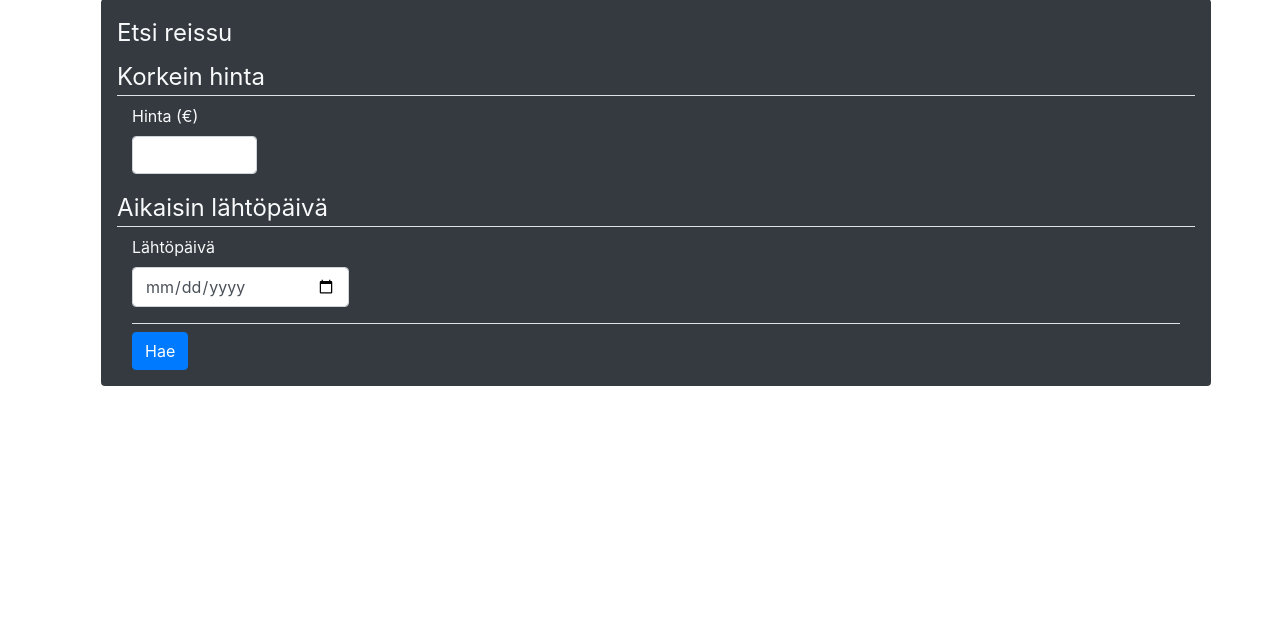
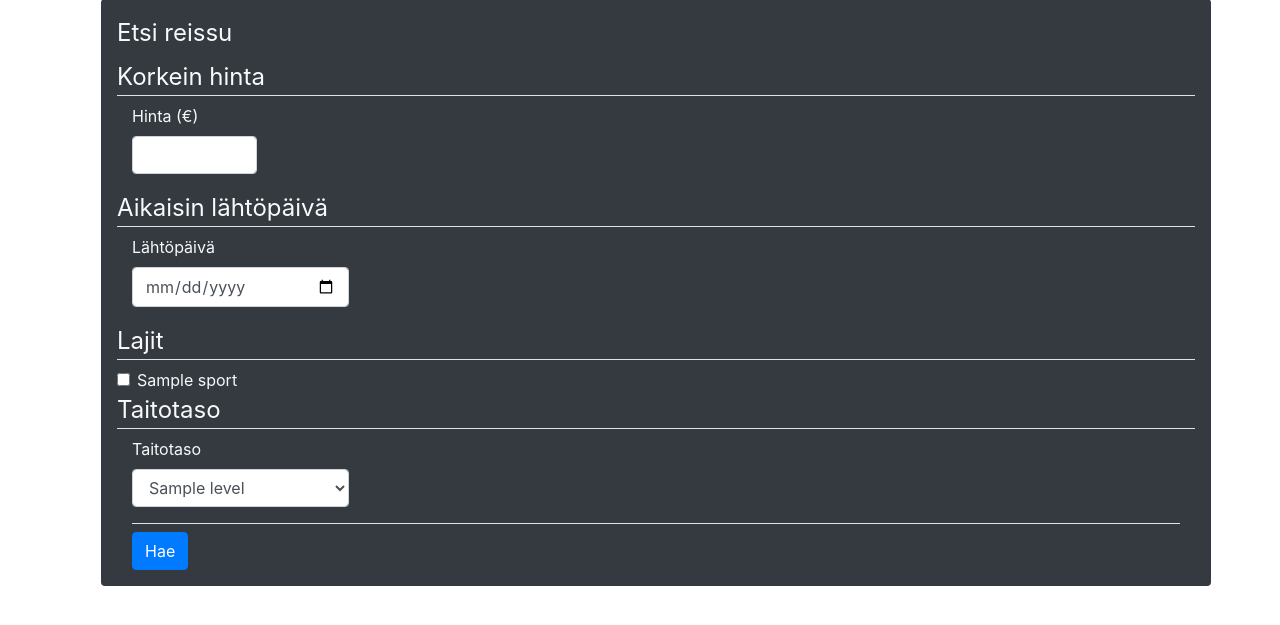
Before and after one commit to kafenoir/sporttireissu, a Flask app: page /trips/search in a window 1280 px wide. Shown: the part 81-706 px from the top of the page. Run offline with Flask 2, Linux system fonts and the light colour scheme; a user stored in the database is signed in; tables that the repository leaves empty hold one stand-in row (values such as "Sample post"); some libraries are stand-ins or nearby versions.

Commit message:
improved search with filtersfor sports and user skill level

```diff
--- a/application/templates/trips/search.html
+++ b/application/templates/trips/search.html
@@ -1,5 +1,5 @@
 {% extends "layout.html" %}
-{% from "macros.html" import render_field %}
+{% from "macros.html" import render_field, render_checkboxfield with context %}
 
 {% block body %}
 <div class="container bg-dark text-light m-3 p-3 rounded" role="main">
@@ -20,10 +20,22 @@
                             {{ render_field(form.start_date) }}
                         </div>
                     </div>
+                    <legend class="border-bottom mb-2">Lajit</legend>
+                    <div class="row">
+                        <div class="col">
+                            {{ render_checkboxfield(form.sports) }}
+                        </div>
+                    </div>
+                    <legend class="border-bottom mb-2">Taitotaso</legend>
+                    <div class="row">
+                        <div class="col-lg-3">
+                            {{ render_field(form.level) }}
+                        </div>
+                    </div>
                     <div class="col">
                         <legend class="border-bottom mb-2"></legend>
                         <button class="btn btn-primary" type="submit">Hae</button>
-                      </div>
+                    </div>
                 </fieldset>
             </form>
         </div>
--- a/application/trips/forms.py
+++ b/application/trips/forms.py
@@ -1,5 +1,5 @@
 from flask_wtf import FlaskForm
-from wtforms import StringField, IntegerField, SelectMultipleField, validators, widgets
+from wtforms import StringField, IntegerField, SelectMultipleField, SelectField, validators, widgets
 from wtforms.fields.html5 import DateField
 from wtforms.validators import ValidationError
 from datetime import datetime
@@ -49,6 +49,8 @@ class SearchForm(FlaskForm):
 
     start_date = DateField('Lähtöpäivä', [validators.Optional()], format='%Y-%m-%d', default='')
     price = IntegerField("Hinta (€)", [validators.NumberRange(min=0, max=100001, message='Hinnan tulee olla välillä 0 - 100 000'), validators.Optional()])
+    sports = MultiCheckBoxField('Urheilulajit', [validators.Optional()], choices=[], coerce=int)
+    level = SelectField('Taitotaso', [validators.Optional()], choices=[], coerce=int)
 
     def validate_start_date(form, field):
         if field.data is None:
--- a/application/trips/views.py
+++ b/application/trips/views.py
@@ -8,6 +8,7 @@ from application.trip_sport.models import TripSport
 from application.trip_level.models import TripLevel
 from application.trip_user.models import TripUser
 from application.trips.forms import TripForm, SearchForm
+from sqlalchemy import func
 
 from application.sports.models import Sport
 
@@ -141,6 +142,7 @@ def trips_delete(trip_id):
 
     return redirect(url_for("trips_index"))
 
+
 @app.route("/trips/<trip_id>", methods=["GET"])
 @login_required
 def trips_display(trip_id):
@@ -180,11 +182,14 @@ def trips_cancel_registration(trip_id):
 
     return render_template("trips/display.html", trip=trip, user_id=current_user.id)
 
+
 @app.route("/trips/search", methods=["GET", "POST"])
 @login_required
 def trips_search():
 
     form = SearchForm(request.form)
+    form.sports.choices = [(c.id, c.name) for c in Sport.query.all()]
+    form.level.choices = [(c.id, c.name) for c in Level.query.all()]
 
     if request.method == "GET":
         return render_template("trips/search.html", form=form)
@@ -194,14 +199,21 @@ def trips_search():
 
     price = form.price.data
     start_date = form.start_date.data
+    sports = form.sports.data
+    level = form.level.data
 
     query = db.session().query(Trip)
+    if level:
+        query = query.join(TripLevel).join(Level).filter(TripLevel.level_id == level)
     if price:
         query = query.filter(price >= Trip.price)
     if start_date:
         query = query.filter(start_date <= Trip.start_date)
-    query = query.order_by(Trip.start_date)
+    if sports:
+        query = query.join(
+        TripSport).join(Sport).filter(Sport.id.in_(sports))
+
 
     results = query.all()
 
-    return render_template("trips/list.html", trips=results)
+    return render_template("trips/list.html", trips=results, sports=sports)
```
